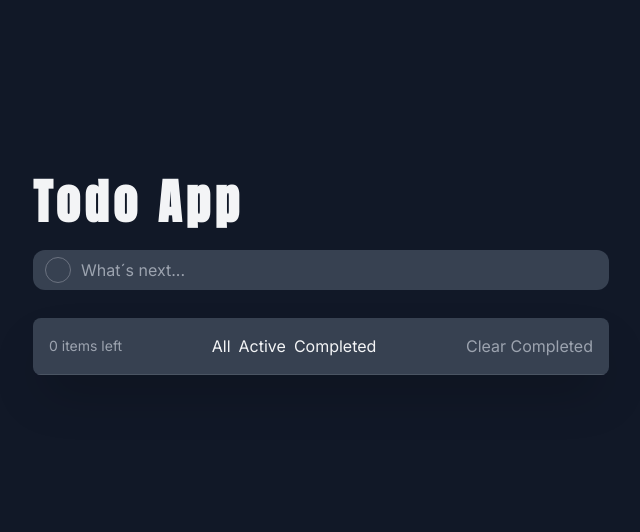
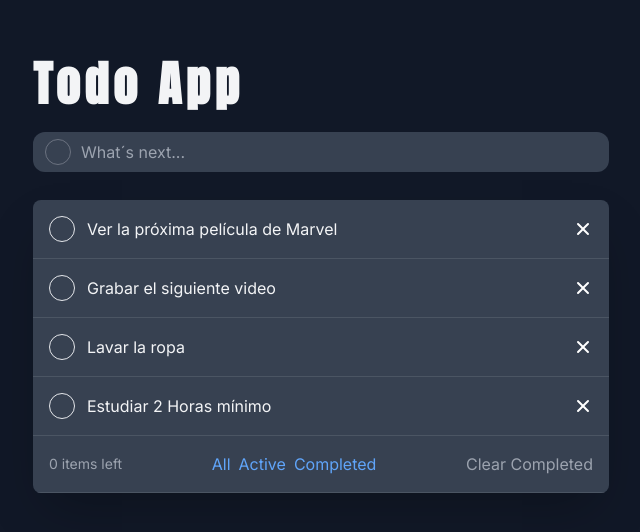
Before and after one commit to AntonioZurano/todo-app, a React (Create React App) app: page / in a window 1280 px wide. Shown: the part 124-656 px from the top of the page, without its empty margins (319-959 px from the left). Built offline with nearby package versions, Linux system fonts and the light colour scheme.

Commit message:
reparo componente TodoFilters

```diff
--- a/src/App.js
+++ b/src/App.js
@@ -34,9 +34,7 @@ function App() {
       <div className="container flex flex-col max-w-xl">
         <Title />
         <TodoInput />
-        <TodoList>
-
-        </TodoList>
+        <TodoList todos={todos}/>
       </div>
     </div>
   );
--- a/src/components/Todo/Todo.jsx
+++ b/src/components/Todo/Todo.jsx
@@ -1,10 +1,13 @@
-const Todo = () => {
+const Todo = ( { todo }) => {
+
+    const {id, title, completed} = todo
+
     return (
         <div className="flex items-center justify-between p-4 bg-gray-700 border-b border-solid border-gray-600">
             <div className="flex items-center ">
                 <span className="border-solid border border-grey-500 rounded-full p-3 cursor-pointer"></span>
                 <p className="pl-3">
-                    Todo Item
+                    {title}
                 </p>
             </div>
             <img className="h-5 w-5 cursor-pointer transition-all duration-300 ease-in" src="/close-icon.svg" alt="Close Icon" />
--- a/src/components/TodoFilters/TodoFilters.components.jsx
+++ b/src/components/TodoFilters/TodoFilters.components.jsx
@@ -24,7 +24,7 @@ const FilterButtonContainer = ({ children }) => {
 
 const FilterButton = ({ action, active, filter}) => {
     return (
-        <button className={`hover:text-white cursor-pointer transition-all duration-300 ease-in-out`
+        <button className={`hover:text-white cursor-pointer transition-all duration-300 ease-in-out `
             + (active.toLowerCase().includes(filter.toLowerCase()) ? 'text-blue-400' : 'text-gray-400')}>{filter}</button>
     )
 }
--- a/src/components/TodoFilters/TodoFilters.jsx
+++ b/src/components/TodoFilters/TodoFilters.jsx
@@ -6,8 +6,8 @@ const TodoFilters = () => {
             <ItemsLeft/>
             <FilterButtonContainer>
                 <FilterButton action={() => {}} active='All' filter='All' />
-                <FilterButton action={() => {}} active='All' filter='Active' />
-                <FilterButton action={() => {}} active='All' filter='Completed' />
+                <FilterButton action={() => {}} active='Active' filter='Active' />
+                <FilterButton action={() => {}} active='Completed' filter='Completed' />
             </FilterButtonContainer>
 
             <button className="text-gray-400 hover:text-white cursor-pointer transition-all duration-300 ease-in">
--- a/src/components/TodoList/TodoList.jsx
+++ b/src/components/TodoList/TodoList.jsx
@@ -1,9 +1,14 @@
 import { TodoFilters } from "../TodoFilters"
+import { Todo } from "../Todo"
 
-const TodoList = ( {children} ) => {
+const TodoList = ( { todos } ) => {
     return (
         <div className="flex flex-col mt-7 rounded-lg overflow-hidden shadow-2xl">
-            {children}
+            {todos.map(todo => {
+                return (
+                    <Todo key={todo.id} todo={todo} />
+                )
+            })}
             <TodoFilters/>
         </div>
     )
```
